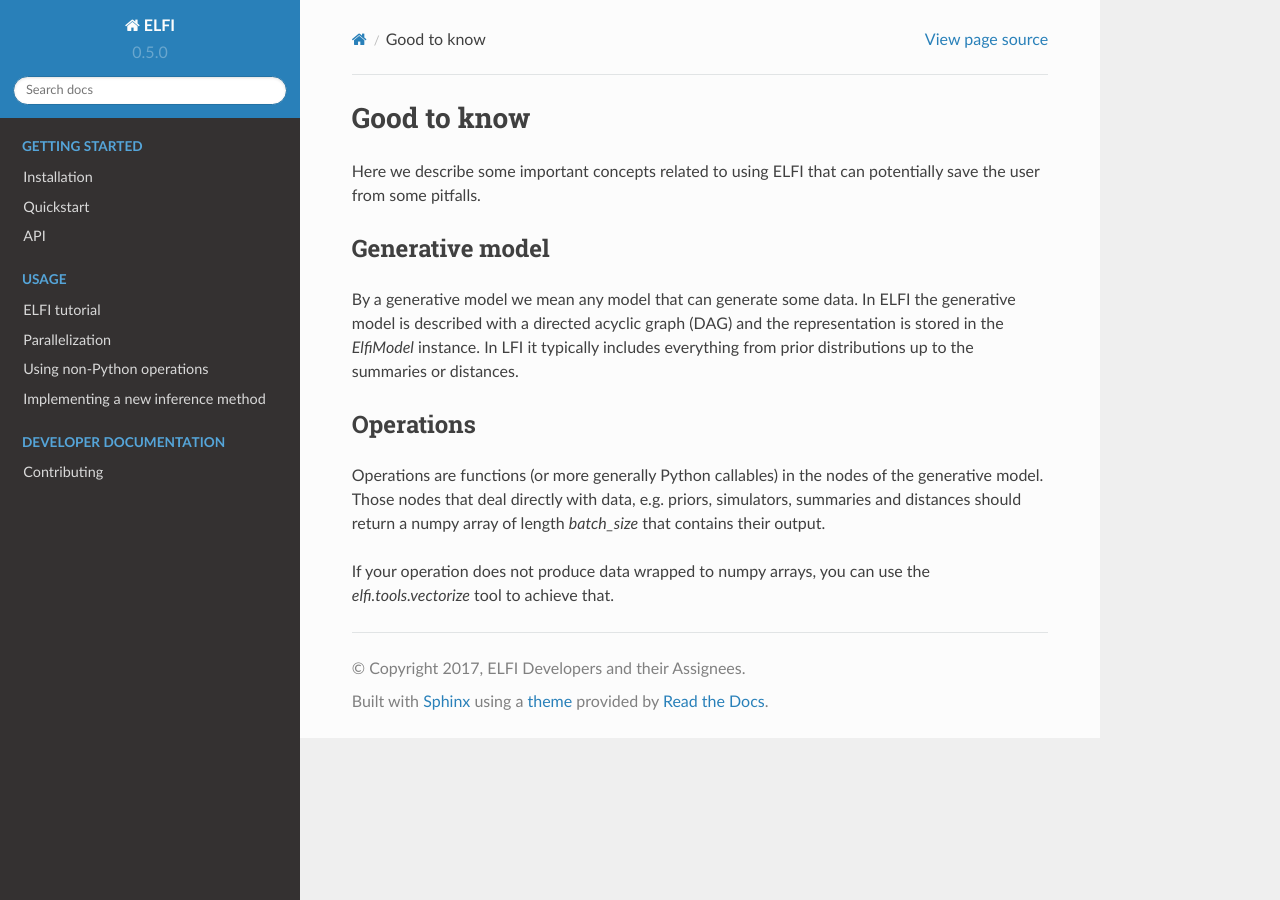
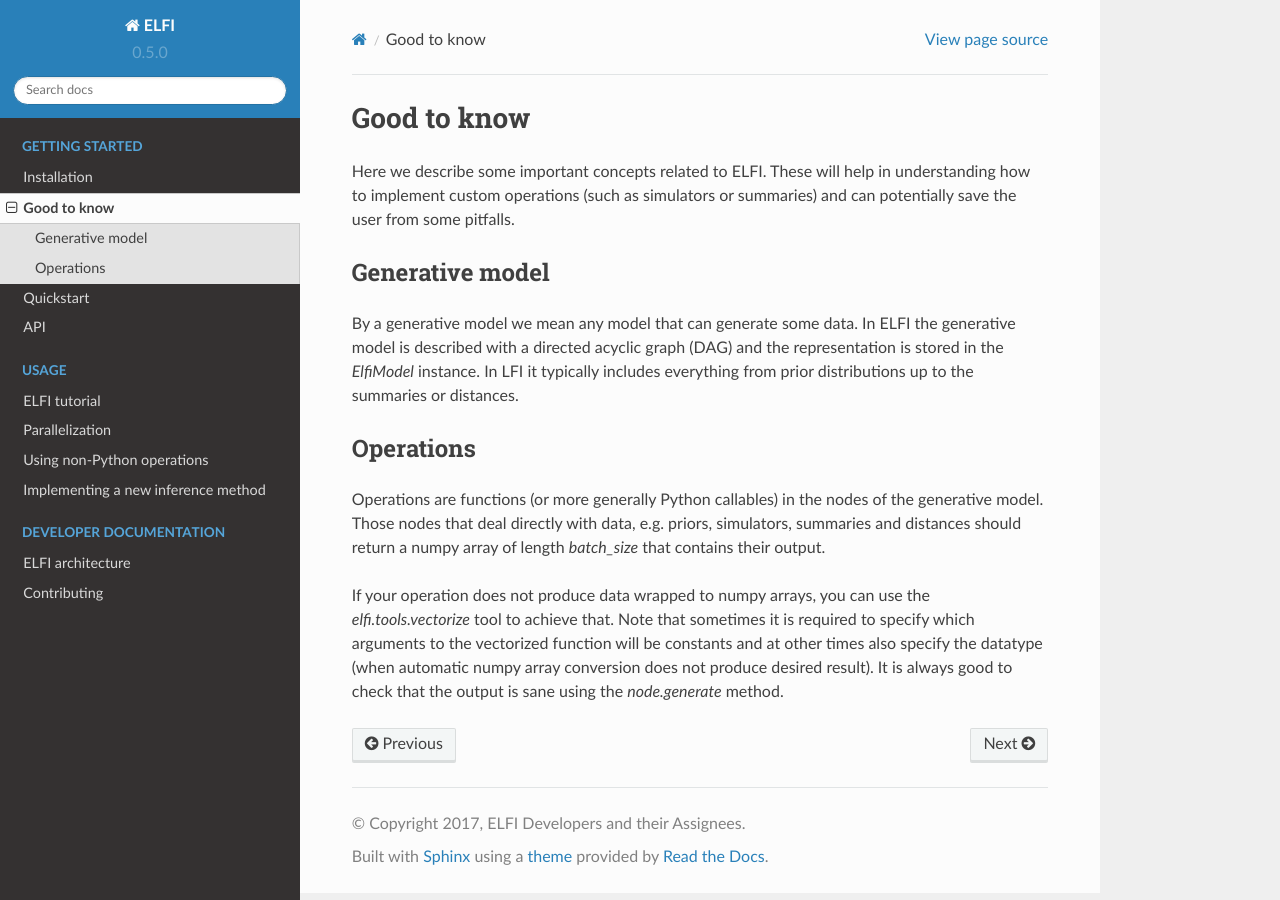
Before and after one commit to elfi-dev/elfi, a Sphinx documentation site: the page built from docs/good-to-know.rst, in a window 1280 px wide. Built offline with Sphinx 7.4.7 and the Read the Docs theme 2.0.0, drawn with Linux system fonts in a browser that asks for light colours.

Commit message:
Rebuild the docs with the new docs

```diff
--- a/docs/developer/extensions.rst
+++ /dev/null
@@ -1,2 +0,0 @@
-Extending ELFI
-==============
--- a/docs/good-to-know.rst
+++ b/docs/good-to-know.rst
@@ -1,10 +1,9 @@
-.. ELFI documentation master file. It should at least contain the root `toctree` directive.
-
 Good to know
 ============
 
-Here we describe some important concepts related to using ELFI that can potentially save
-the user from some pitfalls.
+Here we describe some important concepts related to ELFI. These will help in understanding
+how to implement custom operations (such as simulators or summaries) and can potentially
+save the user from some pitfalls.
 
 Generative model
 ----------------
@@ -23,4 +22,8 @@
 their output.
 
 If your operation does not produce data wrapped to numpy arrays, you can use the
-`elfi.tools.vectorize` tool to achieve that.
+`elfi.tools.vectorize` tool to achieve that. Note that sometimes it is required to specify
+which arguments to the vectorized function will be constants and at other times also
+specify the datatype (when automatic numpy array conversion does not produce desired
+result). It is always good to check that the output is sane using the `node.generate`
+method.
--- a/docs/index.rst
+++ b/docs/index.rst
@@ -40,6 +40,7 @@
     :caption: Getting started
 
     installation
+    good-to-know
     quickstart
     api
 
@@ -56,6 +57,7 @@
     :maxdepth: 1
     :caption: Developer documentation
 
+    developer/architecture
     developer/contributing
 
 ..    faq
--- a/requirements-dev.txt
+++ b/requirements-dev.txt
@@ -13,4 +13,3 @@
 
 # Documentation
 Sphinx>=1.4.8
-numpydoc>=0.6
```
Also changed, not shown: docs/developer/architecture.rst (+5 -4 lines), 1 other file.
